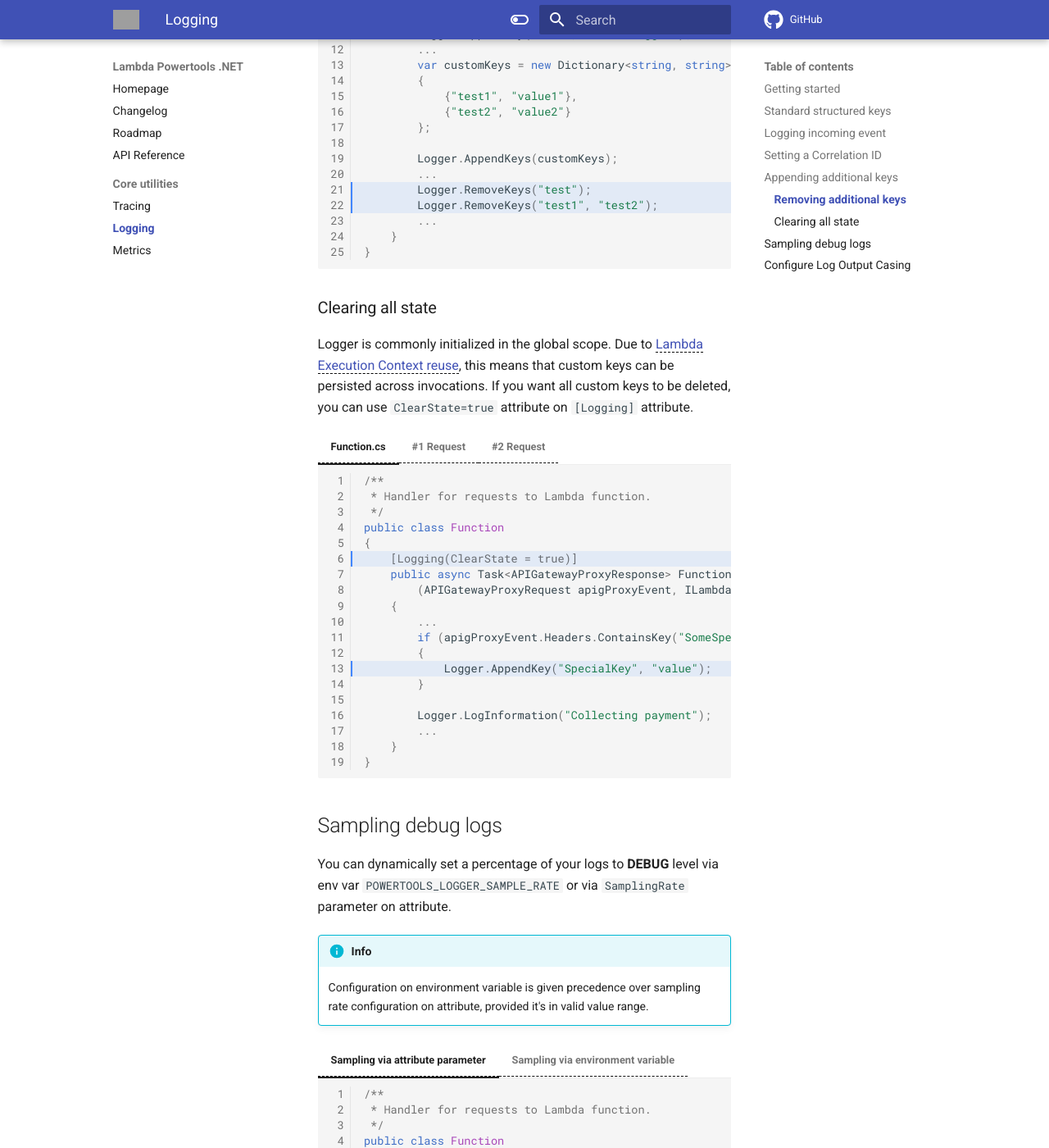
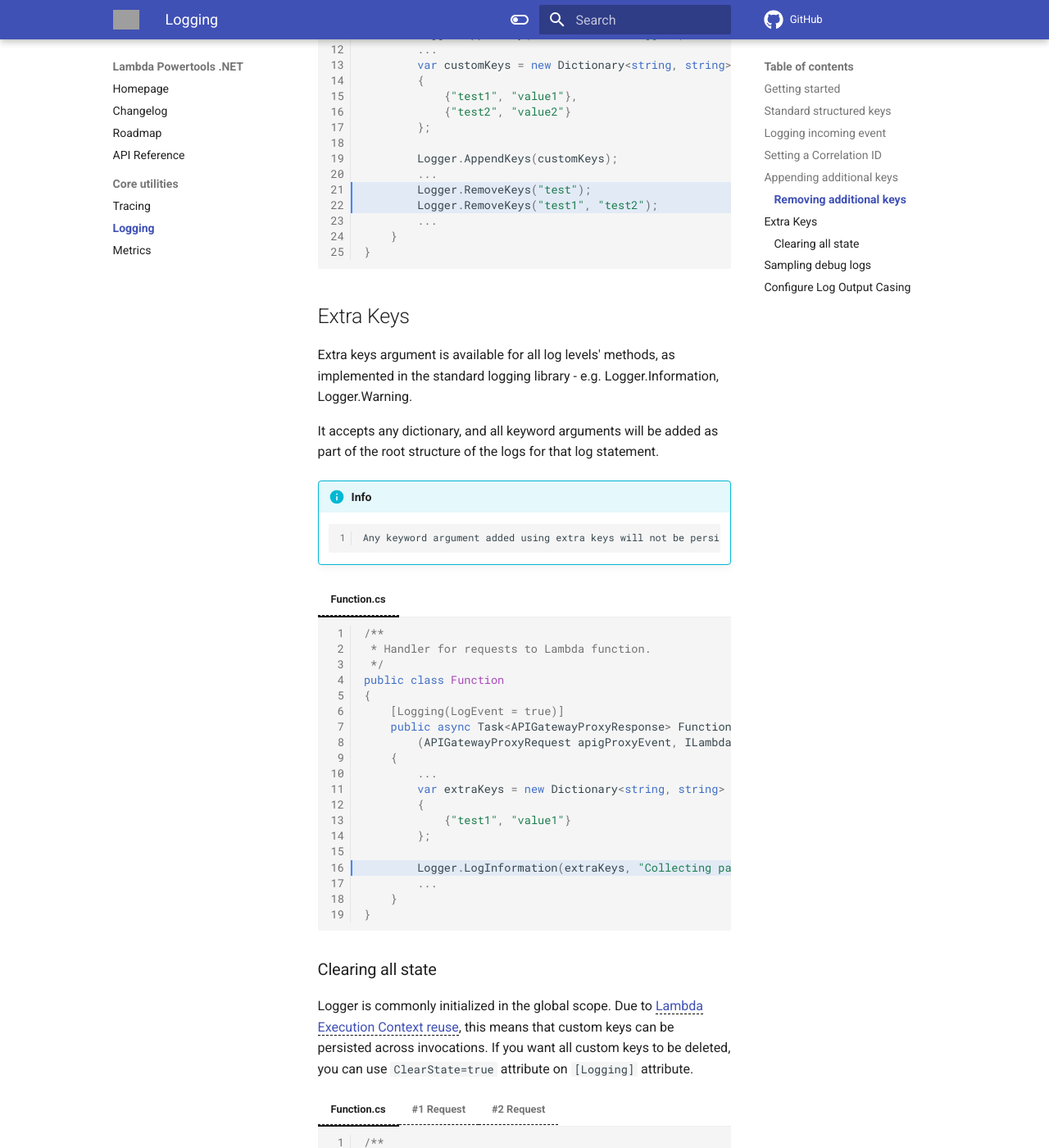
Before and after one commit to aws-powertools/powertools-lambda-dotnet, an MkDocs documentation site: the page built from docs/core/logging.md, in a window 1280 px wide and 1400 px high, scrolled down 5433 px. Shown: the whole window at 82% size. Built offline with MkDocs 1.6.1 and Material for MkDocs 9.7.7, drawn with Linux system fonts in a browser that asks for light colours; a script that is not in the unit is left out; comment, search, counter and statistics services are not loaded; the version menu is left out; grey boxes are pictures that could not be loaded.

Commit message:
add extra keys section to the documentation

````diff
--- a/docs/core/logging.md
+++ b/docs/core/logging.md
@@ -255,6 +255,39 @@ You can remove any additional key from entry using `Logger.RemoveKeys()`.
     }
     ```
 
+## Extra Keys
+
+Extra keys argument is available for all log levels' methods, as implemented in the standard logging library - e.g. Logger.Information, Logger.Warning.
+
+It accepts any dictionary, and all keyword arguments will be added as part of the root structure of the logs for that log statement.
+
+!!! info
+        Any keyword argument added using extra keys will not be persisted for subsequent messages.
+
+=== "Function.cs"
+
+    ```c# hl_lines="16"
+    /**
+     * Handler for requests to Lambda function.
+     */
+    public class Function
+    {
+        [Logging(LogEvent = true)]
+        public async Task<APIGatewayProxyResponse> FunctionHandler
+            (APIGatewayProxyRequest apigProxyEvent, ILambdaContext context)
+        {
+            ...
+            var extraKeys = new Dictionary<string, string>
+            {
+                {"test1", "value1"}
+            };
+
+            Logger.LogInformation(extraKeys, "Collecting payment");
+            ...
+        }
+    }
+    ```
+
 ### Clearing all state
 
 Logger is commonly initialized in the global scope. Due to [Lambda Execution Context reuse](https://docs.aws.amazon.com/lambda/latest/dg/runtimes-context.html), this means that custom keys can be persisted across invocations. If you want all custom keys to be deleted, you can use `ClearState=true` attribute on `[Logging]` attribute.
````
